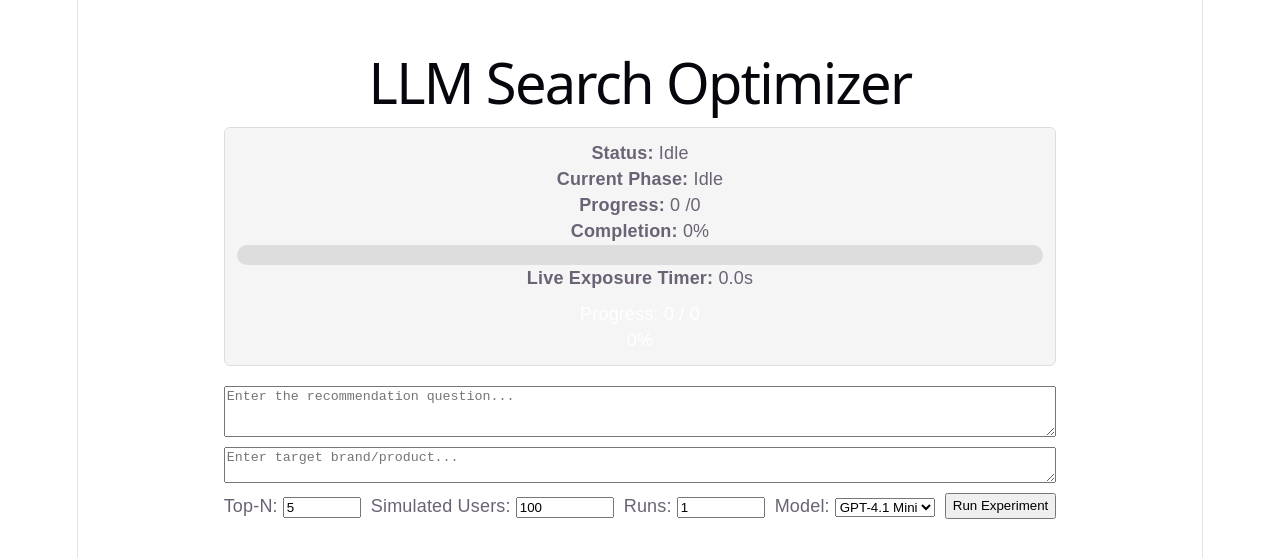
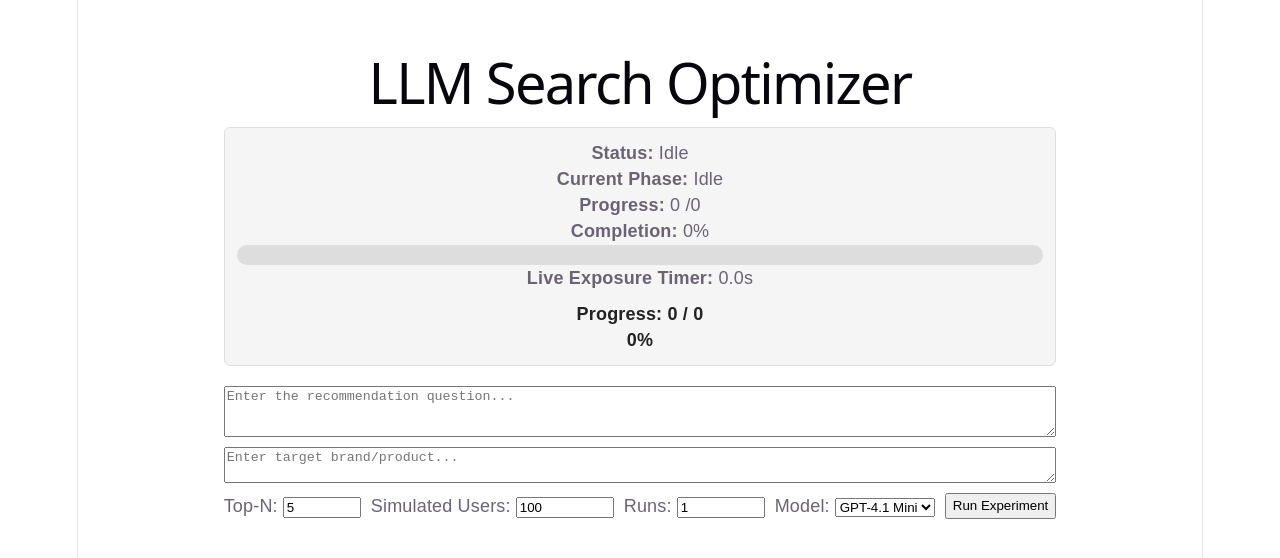
Before and after one commit to MelanthaChen/llm-search-frontend, a React app: page / in a window 1280 px wide. Shown: the part 112-670 px from the top of the page. Built offline with nearby package versions, Linux system fonts and the light colour scheme; the HTML template or start-up script is replaced by a standard one.

Commit message:
fix invisible progress text

```diff
--- a/src/App.jsx
+++ b/src/App.jsx
@@ -292,7 +292,13 @@ function App() {
         )}
 
         {progress && (
-          <div style={{ marginTop: "10px", color: "white" }}>
+          <div
+            style={{
+              marginTop: "10px",
+              color: "#222",
+              fontWeight: "bold",
+            }}
+          >
             <div>
               Progress: {progress.completed} / {progress.total}
             </div>
@@ -302,7 +308,6 @@ function App() {
             </div>
           </div>
         )}
-
       </div>
 
       {/* INPUTS */}
```
